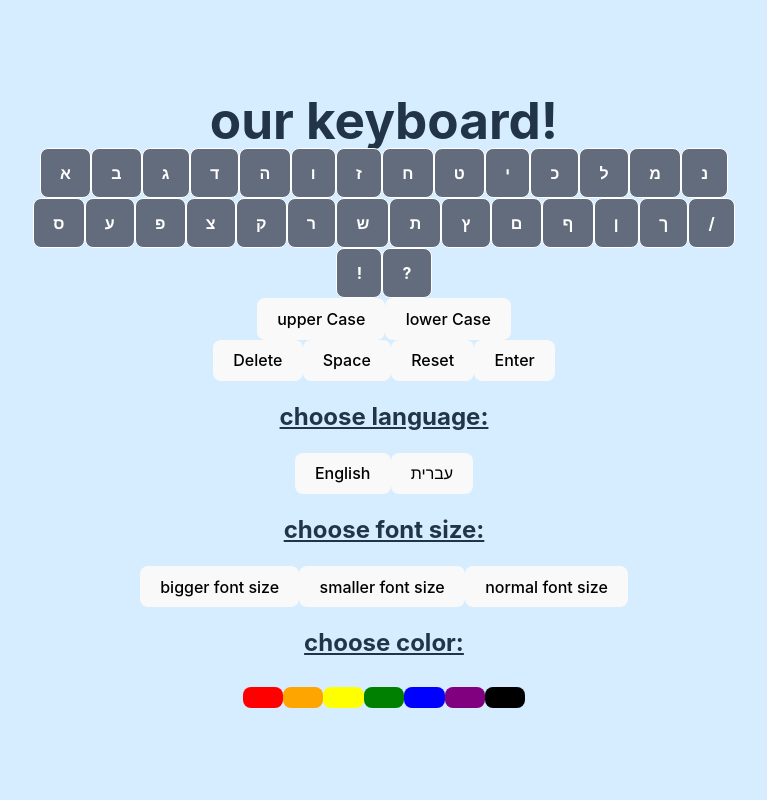
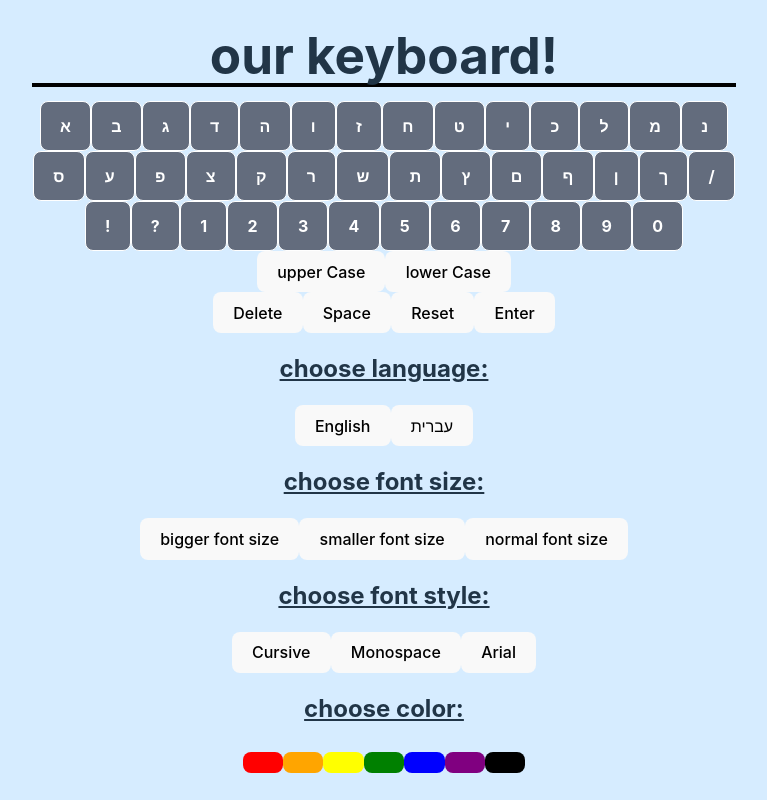
Before and after one commit to hodayaadika/reactproject1, a React (Vite) app: page / in a window 1280 px wide. Shown: the whole page, without its empty margins (256-1023 px from the left). Built offline with nearby package versions, Linux system fonts and the light colour scheme.

Commit message:
font family

```diff
--- a/src/App1.jsx
+++ b/src/App1.jsx
@@ -1,4 +1,3 @@
-//import React from "react";
 import React, { useState } from "react";
 import Keyboard from "./components/Keyboard";
 import Language from "./components/Language";
@@ -35,8 +34,17 @@ const enKeyboard = [
   "/",
   "!",
   "?",
+  1,
+  2,
+  3,
+  4,
+  5,
+  6,
+  7,
+  8,
+  9,
+  0,
 ];
-
 const heKeyboard = [
   "א",
   "ב",
@@ -68,6 +76,16 @@ const heKeyboard = [
   "/",
   "!",
   "?",
+  1,
+  2,
+  3,
+  4,
+  5,
+  6,
+  7,
+  8,
+  9,
+  0,
 ];
 const ENkeyboard = [
   "A",
@@ -98,23 +116,41 @@ const ENkeyboard = [
   "/",
   "!",
   "?",
+  1,
+  2,
+  3,
+  4,
+  5,
+  6,
+  7,
+  8,
+  9,
+  0,
 ];
+
 function App1() {
-  const [fontSize, setFontSize] = useState(50);
+  const [style, setStyle] = useState({
+    fontSize: 50,
+    color: "black",
+    fontFamily: "Arial",
+  });
+
   const changeFont = (size) => {
-    setFontSize(size);
+    setStyle((style) => ({ ...style, fontSize: size }));
   };
-  const [color, setColor] = useState("black");
+
   const changeColor = (newColor) => {
-    setColor(newColor);
+    setStyle((style) => ({ ...style, color: newColor }));
+  };
+
+  const changeFontStyle = (newFontStyle) => {
+    setStyle((style) => ({ ...style, fontFamily: newFontStyle }));
   };
 
   const [text, setText] = useState([]);
 
   const displayText = (char) => {
-    let newSpan = (
-      <span style={{ fontSize: fontSize, color: color }}>{char}</span>
-    );
+    let newSpan = <span style={style}>{char}</span>;
     console.log("char: ", char);
     setText((text) => [...text, newSpan]);
   };
@@ -135,8 +171,7 @@ function App1() {
   const enter = () => {
     let newSpan = (
       <span>
-        {" "}
-        <br />{" "}
+        <br />
       </span>
     );
     setText((text) => [...text, newSpan]);
@@ -144,17 +179,16 @@ function App1() {
 
   const [language, setLanguage] = useState(heKeyboard);
   const ChangeLanguage = (lan) => {
-    console.log("lan: ", lan);
     setLanguage(lan);
   };
-  const ChangePosition = (pos) => {
-    pos === "upper" ? setLanguage(ENkeyboard) : setLanguage(enKeyboard);
+  const ChangePosition = (status) => {
+    status === "upper" ? setLanguage(ENkeyboard) : setLanguage(enKeyboard);
   };
 
   return (
     <>
       <h1>our keyboard!</h1>
-      <p>{text}</p>
+      <pre>{text}</pre>
       <div id="keyboard">
         {language.map((item, i) => (
           <Keyboard
@@ -181,7 +215,11 @@ function App1() {
         EN={ENkeyboard}
       />
 
-      <StyleChar changeFont={changeFont} changeColor={changeColor} />
+      <StyleChar
+        changeFont={changeFont}
+        changeColor={changeColor}
+        changeFontStyle={changeFontStyle}
+      />
     </>
   );
 }
--- a/src/components/StyleChar.jsx
+++ b/src/components/StyleChar.jsx
@@ -8,6 +8,7 @@ function StyleChar(props) {
     "purple",
     "black",
   ];
+  const fontStyles = ["Cursive", "Monospace", "Arial"];
 
   return (
     <>
@@ -15,7 +16,10 @@ function StyleChar(props) {
       <button onClick={() => props.changeFont(100)}>bigger font size</button>
       <button onClick={() => props.changeFont(20)}>smaller font size</button>
       <button onClick={() => props.changeFont(50)}>normal font size</button>
-
+      <h2>choose font style:</h2>
+      {fontStyles.map((item, i) => (
+        <button onClick={() => props.changeFontStyle(item)}>{item}</button>
+      ))}
       <h2>choose color:</h2>
       {colors.map((item, i) => (
         <button
--- a/src/index.css
+++ b/src/index.css
@@ -38,7 +38,6 @@ body {
   flex-direction: column;
   justify-content: center;
   place-items: center;
-
   min-width: 320px;
   min-height: 100vh;
 }
@@ -51,6 +50,12 @@ body {
   color: white;
   font-weight: bold;
   height: 50px;
+}
+pre {
+  background-color: white;
+
+  border: 2px solid black;
+  margin-bottom: 2%;
 }
 
 h1 {
```
